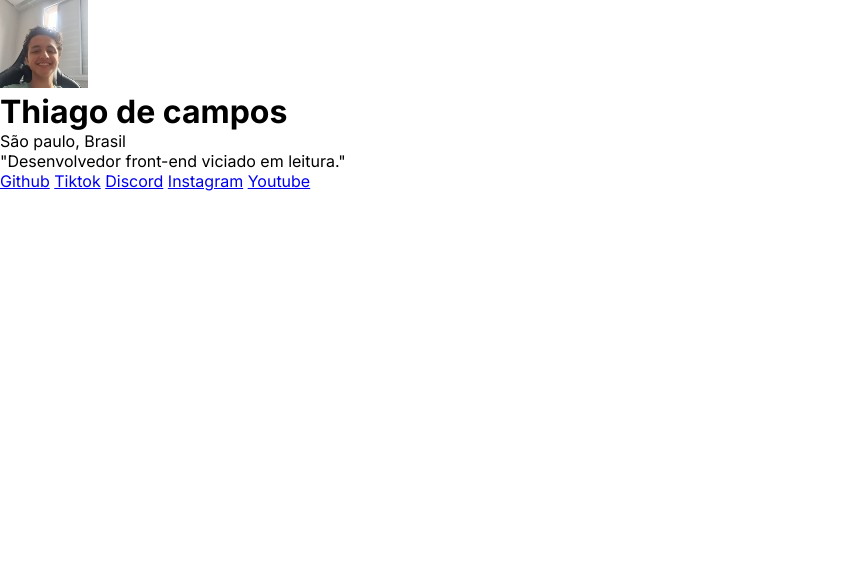
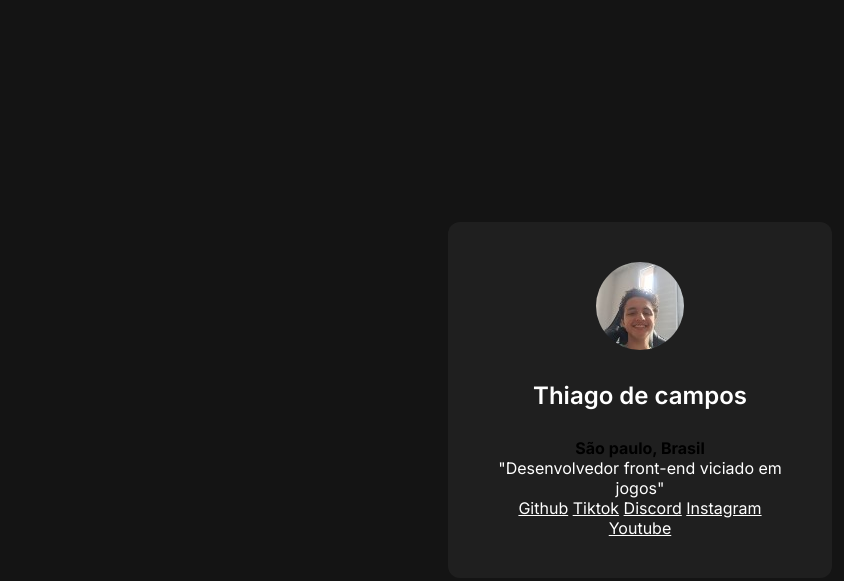
Before and after one commit to Thiagocampos11TIA/meus-links, a plain HTML site: page index.html in a window 1280 px wide. Shown: the whole page, without its empty margins (0-844 px from the left). Drawn offline with Linux system fonts and the light colour scheme.

Commit message:
Continuação do desenvolvimento do CSS e alteração de um páragrafo do HTML para strong

```diff
--- a/index.html
+++ b/index.html
@@ -13,9 +13,9 @@
     <div>
         <img src="./Thiago88x88.jpg" alt="imagem do criador da página de links, Thiago de campos">
         <h1>Thiago de campos</h1>
-        <p>São paulo, Brasil</p>
+        <strong>São paulo, Brasil</strong>
 
-        <p>"Desenvolvedor front-end viciado em leitura."</p>
+        <p>"Desenvolvedor front-end viciado em jogos"</p>
 
         <a href="https://github.com/Thiagocampos11TIA">Github</a>
         <a href="https://tiktok.com">Tiktok</a>
--- a/style.css
+++ b/style.css
@@ -4,3 +4,39 @@
     box-sizing: border-box;
     font-family: "Inter", sans-serif;
 }
+
+body {
+    background-color: #141414;
+    height: 100vh;
+    display: flex;
+    justify-content: center;
+    align-items: center;
+}
+
+div {
+    background-color: #1F1F1F;
+    width: 384px;
+    padding: 40px;
+    text-align: center;
+    border-radius: 12px;
+}
+
+h1, p, a {
+    color: #FFF;
+}
+
+div img {
+    border-radius: 50%;
+    margin-bottom: 24px;
+}
+
+div h1 {
+    font-size: 24px;
+    line-height: 36px;
+    font-weight: 600;
+    margin-bottom: 24px;
+}
+
+div p {
+
+}
```
